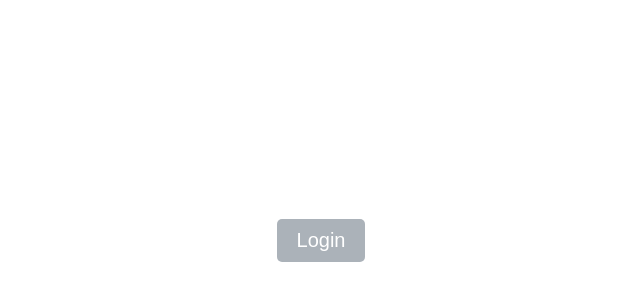
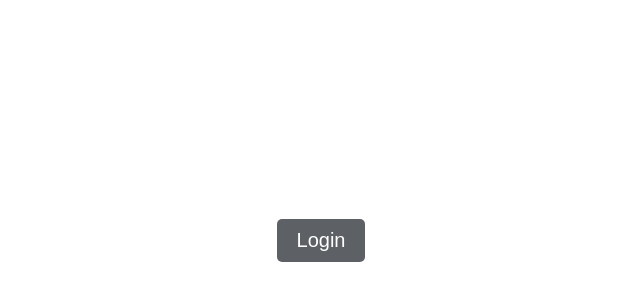
Before and after one commit to K-Pat/Carepage, a website: page public/index.html in a window 1280 px wide. Shown: the part 160-460 px from the top of the page, without its empty margins (319-959 px from the left). Drawn offline with Linux system fonts and the light colour scheme.

Commit message:
Update index.html

```diff
--- a/public/index.html
+++ b/public/index.html
@@ -17,7 +17,7 @@
             font-size: 20px;
             padding: 10px 20px;
             text-decoration: none;
-            background-color: #abb2b9;
+            background-color: #5d6165;
             color: white;
             border-radius: 5px;
             transition: background-color 0.3s;
```
